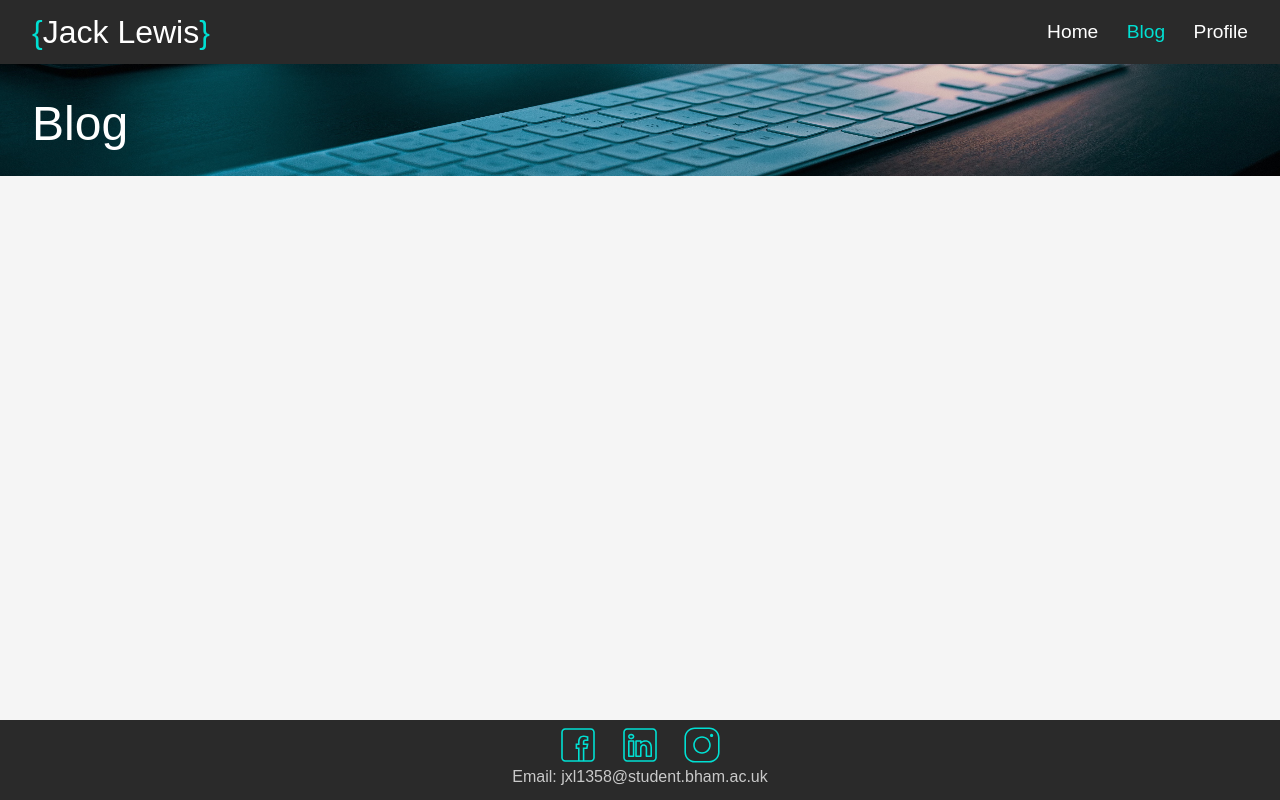
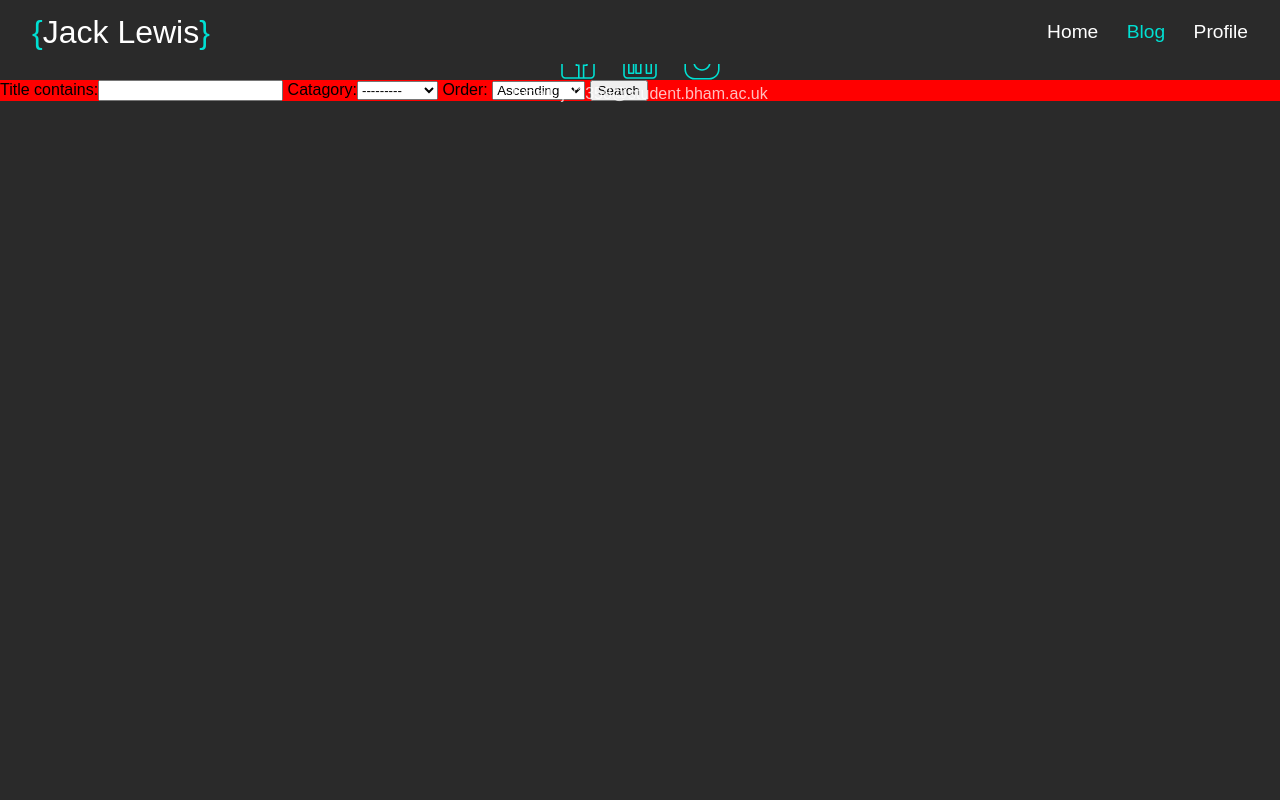
Before and after one commit to jackloo2809/summer-project, a Django app: page /blog in a window 1280 px wide. Run offline with Django 3.2, Linux system fonts and the light colour scheme; data that the repository does not hold is empty; some libraries are stand-ins or nearby versions.

Commit message:
added filter mechanics

```diff
--- /dev/null
+++ b/blog/filters.py
@@ -0,0 +1,8 @@
+import django_filters
+from .models import Post
+
+class Blog_filter(django_filters.FilterSet):
+    title =django_filters.CharFilter(field_name='title', lookup_expr='icontains')
+    class Meta:
+        model = Post
+        fields = ['title','catagory']
--- a/blog/static/css/blog.css
+++ b/blog/static/css/blog.css
@@ -1,90 +1,13 @@
-#content{
-    min-height: 90%;
-    overflow: auto;
-    padding-top: 4rem;
-    background-color: whitesmoke;
-}
-#content img {
+
+
+
+#post-list{
     position: relative;
-    height: 7rem;
-    width: 100%;
+    top: 5rem;
+    background-color: white;
 }
 
-#content h1{
-    margin: 0;
-    position: absolute;
-    color: white;
-    font-weight: 3;
-    font-size: 3rem;
-    margin: 0;
-    top: 6rem;
-    left: 2rem;
+#form{
+    position: relative;
+    background-color: red;
 }
-
-/*-------------------- Posts ------------------*/
-#posts{
-    margin: 1rem 10% 1rem 30%;
-    width: 60%;
-    overflow: auto;
-}
-#posts a{
-    cursor: pointer;
-    text-decoration: none;
-    font-size: 1.5rem;
-}
-
-#content ul{
-    margin: 0;
-    padding-left: 1rem;
-    border-left-style: solid;
-    border-left-width: 2px;
-    border-left-color: #2A2A2A;
-}
-
-/* formats li*/
-.post{
-    list-style: none;
-    padding-bottom: 2rem;
-}
-
-
-/* ble dots*/
-#content ul li::before{
-    content: '';
-    position: absolute;
-    width: 0.9rem;
-    height: 0.9rem;
-    background-color: #00E0D3;
-    border-radius: 50%;
-    border-style: solid;
-    border-width: 2px;
-    left:calc(30% - .45rem - 1px);
-}
-
-#content ul li:nth-last-child(1){
-    padding-bottom: 0;
-}
-.post .date{
-    box-shadow: -.2rem .2rem .2rem rgba(0, 0, 0, 0.5);
-    font-size: 1rem;
-    font-weight: 500;
-    position: absolute;
-    right: 72%;
-    margin: 0;
-    color: #2A2A2A;
-    padding: .4rem 1rem;
-    background-color: #00E0D3;
-    border-radius: 1rem;
-}
-
-.post-title{
-    font-weight: 600;
-    color: #2A2A2A;
-}
-
-.text{
-    display: block;
-    overflow: hidden;
-    height: 0;
-    transition: height 0.5s;
-}
--- a/blog/static/scripts/blog.js
+++ /dev/null
@@ -1,80 +0,0 @@
-var posts = document.getElementsByClassName("posts");
-var titles = document.querySelectorAll('.post-title');
-var descriptions = document.querySelectorAll('.text');
-var postLinks = document.getElementsByName(".links");
-
-
-/*
-var minheight = 0;
-var counter =0;
-var maxheight = document.body.scrollHeight;
-var increment = maxheight/titles.length;
-var currentpost = 0;
-*/
-var currentpost = 0;
-descriptions[currentpost].style.height =  descriptions[currentpost].scrollHeight;
-var step = (document.body.scrollHeight- document.querySelector("#content img").height) / titles.length;
-var counter = 0;
-console.log(step);
-
-document.body.addEventListener("wheel", ()=>{
-
-    counter+= event.deltaY;
-
-    if(counter>step){
-        counter=0;
-        if(currentpost!=titles.length-1){
-            descriptions[currentpost].style.height = null;
-            currentpost++;
-            descriptions[currentpost].style.height =  descriptions[currentpost].scrollHeight;
-        }
-    }
-
-    if(counter < (step*-1)){
-        counter=0;
-        if(currentpost!=0){
-            descriptions[currentpost].style.height = null;
-            currentpost--;
-            descriptions[currentpost].style.height =  descriptions[currentpost].scrollHeight;
-        }
-    }
-    /*
-    if((counter + event.deltaY)>=minheight && (counter + event.deltaY)<=maxheight){
-        counter += event.deltaY;
-
-        currentpost = Math.floor(counter/increment);
-    }
-    descriptions[currentpost].style.height =  descriptions[currentpost].scrollHeight;
-    */
-});
-
-
-
-
-
-descriptions[currentpost].style.height =  descriptions[currentpost].scrollHeight;
-
-function showText(){
-    var index=0;
-    for(index; index< titles.length; index++){
-        if(titles[index] == event.srcElement){
-            break;
-        }
-    }
-
-    var height = descriptions[index].scrollHeight;
-    var collapsed = Boolean(descriptions[index].clientHeight == 0);
-
-
-    if(collapsed){
-        descriptions[index].style.height = height;
-    }else{
-        descriptions[index].style.height = null;
-    }
-
-
-}
-
-for(var i=0; i<titles.length; i++){
-    titles[i].addEventListener("click", showText);
-}
--- a/blog/templates/blog.html
+++ b/blog/templates/blog.html
@@ -10,10 +10,22 @@
 {% endblock %}
 
 {%block content%}
-    <div id="content">
-        <img src="{% static 'images/blog_banner.jpg'%}">
-        <h1>Blog</h1>
-        <div id="posts">
+<div id="post-list">
+    <form method="GET" id="form">
+        {{myfilter.form}}
+        <label for="order">Order:</label>
+        <select id="order" name='order'>
+            <option value="up"
+                {% if order == "up" %}selected {%endif%}>
+                Ascending
+            </option>
+            <option value="down"
+                {% if order == "down" %}selected {%endif%}>
+                Descending
+            </option>
+        </select>
+        <button type="submit">Search</button>
+    </form>
     <ul>
         {% for post in posts%}
             <li class="post">
@@ -25,7 +37,6 @@
     </ul>
 
 </div>
-    </div>
 
     <script src="{%static 'scripts/blog.js'%}"></script>
 {%endblock%}
--- a/blog/views.py
+++ b/blog/views.py
@@ -3,13 +3,21 @@ from django.utils import timezone
 from .models import Post
 from .forms import PostForm
 from django.shortcuts import redirect
+from .filters import Blog_filter
 
 def home(request):
     return render(request, 'home.html', {})
 
 def blog(request):
     posts = Post.objects.filter(published_date__lte=timezone.now()).order_by('published_date')
-    return render(request, 'blog.html', {'posts': posts})
+    myfilter = Blog_filter(request.GET, queryset=posts)
+    posts = myfilter.qs
+    orderVal = request.GET.get('order')
+    if orderVal == 'up':
+        posts = posts.filter(published_date__lte=timezone.now()).order_by('published_date')
+    elif orderVal == 'down':
+        posts = posts.filter(published_date__lte=timezone.now()).order_by('-published_date')
+    return render(request, 'blog.html', {'posts': posts, 'myfilter': myfilter, 'order': orderVal,})
 
 def profile(request):
     return render(request, 'profile.html', {})
--- a/mysite/settings.py
+++ b/mysite/settings.py
@@ -38,6 +38,7 @@ INSTALLED_APPS = [
     'django.contrib.messages',
     'django.contrib.staticfiles',
     'blog.apps.BlogConfig',
+    'django_filters',
 ]
 
 MIDDLEWARE = [
```
Also changed, not shown: blog/models.py (+8 -0 lines), blog/migrations/0001_initial.py, blog/migrations/0002_remove_post_cat.py (added), blog/migrations/0003_post_catagory.py (added), blog/migrations/0004_auto_20200626_1417.py (added). Lines whose indentation alone changed are shown as unchanged.
